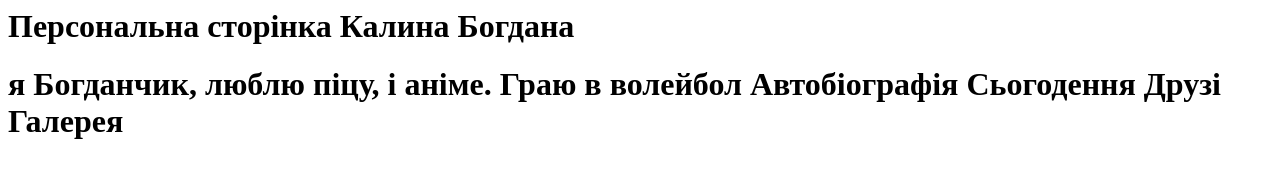
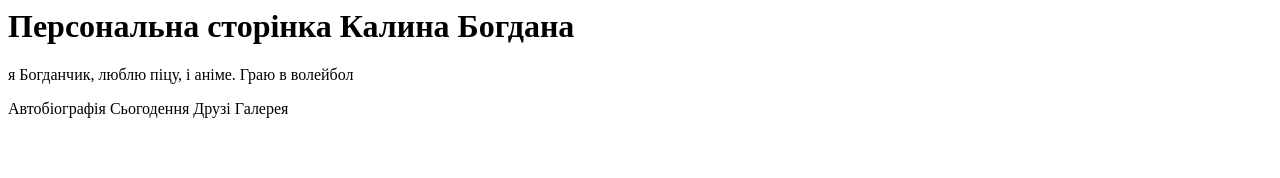
Before and after one commit to bohomdaan/Pract1, a plain HTML site: page pract/index.html in a window 1280 px wide. Drawn offline with Linux system fonts and the light colour scheme.

Commit message:
Update index.html

```diff
--- a/pract/index.html
+++ b/pract/index.html
@@ -1,5 +1,5 @@
-<h1> Персональна сторінка Калина Богдана <h1>
- я Богданчик, люблю піцу, і аніме. Граю в волейбол
+<h1> Персональна сторінка Калина Богдана </h1>
+<p> я Богданчик, люблю піцу, і аніме. Граю в волейбол</p>
 
  Автобіографія
  Сьогодення
```
